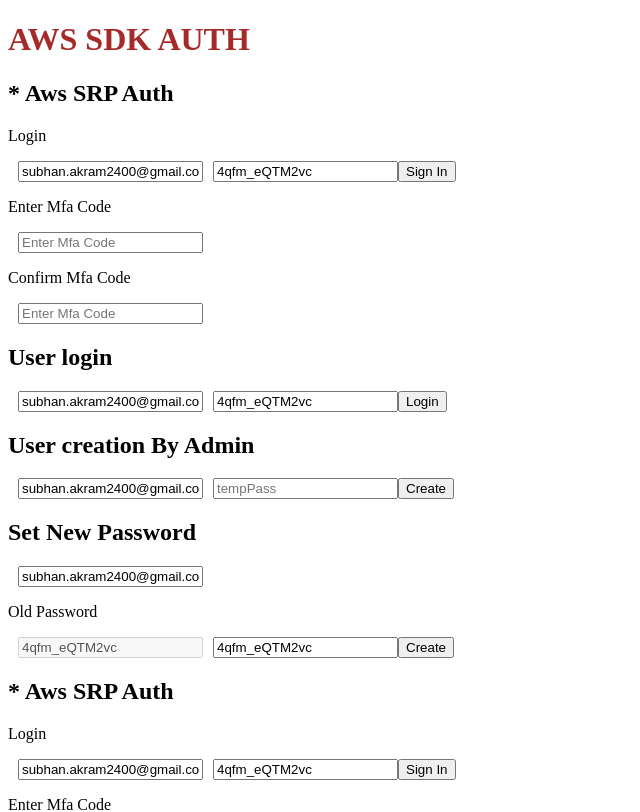
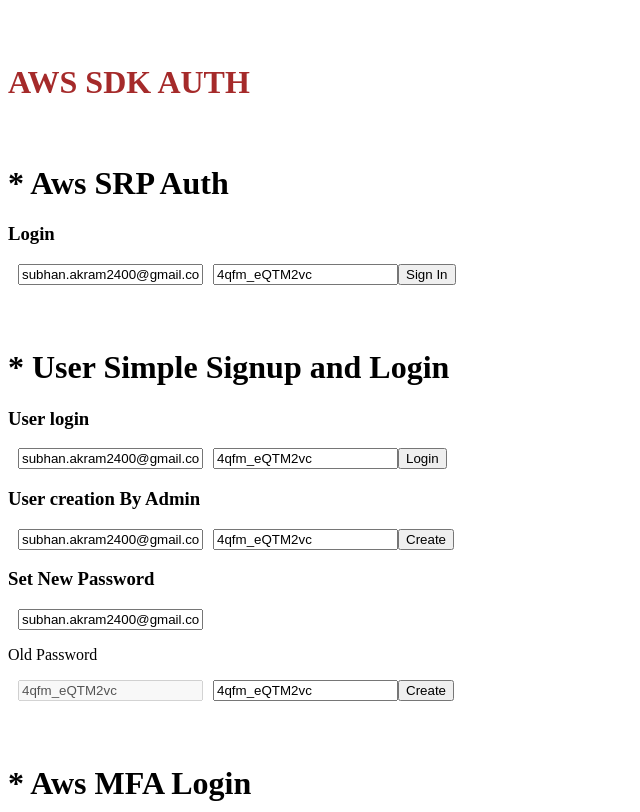
Before and after one commit to subhan300/aws-auth-adk, a React (Vite) app: page / in a window 1280 px wide. Shown: the top 812 px of the page, without its empty margins (0-640 px from the left). Built offline with nearby package versions, Linux system fonts and the light colour scheme.

Commit message:
code udated

```diff
--- a/src/App.css
+++ b/src/App.css
@@ -0,0 +1,3 @@
+h1{
+    margin-top: 4rem;
+}
--- a/src/aws-utils/basicAuthentication.js
+++ b/src/aws-utils/basicAuthentication.js
@@ -3,6 +3,7 @@
      InitiateAuthCommand,
      RespondToAuthChallengeCommand,
      AdminCreateUserCommand,
+     SignUpCommand,
     } from "@aws-sdk/client-cognito-identity-provider";
 
 // Initialize CognitoIdentityProviderClient
@@ -47,18 +48,33 @@
 
 
 async function createUser(username, password, email) {
+    console.log("pass",password,email)
     try {
         // Call the SignUp API to create a new user
-        const command = new AdminCreateUserCommand({
+        // const command = new AdminCreateUserCommand({
+        //     ClientId:clientId, // Replace with your Cognito User Pool client ID
+        //     UserPoolId: userPoolId,
+        //     Username: username,
+        //     TemporaryPassword: password,
+        //     UserAttributes: [{ Name: "name", Value: 'subhan123', },{ Name: "address", Value: 'subhan123', }],
+        //     ValidationData: [
+        //         {
+        //           Name: "phone", // required
+        //           Value: "+923362039061",
+        //         },
+        //       ],
+        //     DesiredDeliveryMediums: ["SMS"], // Specify the delivery medium for sending invitation messages to new users
+        //     // MessageAction: "SUPPRESS", // Specify whether to send an invitation message to the new user
+        //     ForceAliasCreation: true || false,
+        // });
+        const command = new SignUpCommand({
             ClientId:clientId, // Replace with your Cognito User Pool client ID
             UserPoolId: userPoolId,
             Username: username,
-            TemporaryPassword: password,
-            UserAttributes: [
-                { Name: "email", Value: email },
-            ],
-            DesiredDeliveryMediums: ["EMAIL"], // Specify the delivery medium for sending invitation messages to new users
-            MessageAction: "SUPPRESS", // Specify whether to send an invitation message to the new user
+            Password: password,
+            // UserAttributes: [{ Name: "name", Value: 'subhan123', },{ Name: "phone", Value: '+923362039061' },{ Name: "address", Value: 'subhan123', }],
+            // DesiredDeliveryMediums: ["SNS"], // Specify the delivery medium for sending invitation messages to new users
+            // MessageAction: "SUPPRESS", // Specify whether to send an invitation message to the new user
         });
         const response = await cognitoClient.send(command);
         return response; // Return the response if needed
--- a/src/sections/AWSSimpleAuthenticaltion.jsx
+++ b/src/sections/AWSSimpleAuthenticaltion.jsx
@@ -10,7 +10,7 @@
   const [username, setUserName] = useState("subhan.akram2400@gmail.com");
   const [password, setPassword] = useState("4qfm_eQTM2vc");
   const [newPasswordVal, setNewPasswordVal] = useState("4qfm_eQTM2vc");
-  const [tempPass, setTempPass] = useState("");
+  const [tempPass, setTempPass] = useState("4qfm_eQTM2vc");
   async function login(username, password) {
     try {
       const authResult = await initiateAuth(username, password);
@@ -32,7 +32,7 @@
         console.log(authResult);
       }
     } catch (error) {
-      alert("Something went wrong");
+      // alert("Something went wrong");
       console.error("Login failed:", error);
       throw error;
     }
@@ -46,24 +46,25 @@
         const newPasswordRes = await newPassword(resetPasswordRes.Session, {
           NEW_PASSWORD: newPasswordAtribute,
           USERNAME: username,
-          "userAttributes.address": "karachi",
-          "userAttributes.name": username,
-          "userAttributes.phone": "03362039061",
+          // "userAttributes.address": "",
+          // "userAttributes.name": "",
+          // "userAttributes.phone": "",
         });
+        console.log("new password set ",newPasswordRes)
         if (newPasswordRes) {
-          alert("New pass has been set successfully");
+          // alert("New pass has been set successfully");
         }
       }
     } catch (error) {
-      alert("Something went wrong");
+      // alert("Something went wrong");
       console.error("Login failed:", error);
       throw error;
     }
   }
-  console.log(tempPass, "tempPass");
   return (
     <div>
-      <h2>User login </h2>
+       <h1>* User Simple Signup and Login</h1>
+      <h3>User login </h3>
       <input
         value={username}
         placeholder="user name"
@@ -88,7 +89,7 @@
         Login
       </button>
 
-      <h2>User creation By Admin</h2>
+      <h3>User creation By Admin</h3>
       <input
         value={username}
         placeholder="user name"
@@ -111,7 +112,7 @@
         Create
       </button>
 
-      <h2>Set New Password</h2>
+      <h3>Set New Password</h3>
       <input
         value={username}
         placeholder="user name"
--- a/src/sections/MfaSection.jsx
+++ b/src/sections/MfaSection.jsx
@@ -17,8 +17,8 @@
 
   return (
     <div>
-      <h2 >* Aws SRP Auth</h2>
-      <p>Login</p>
+      <h1 >* Aws MFA Login</h1>
+      <h3>Login</h3>
       <input
         value={username}
         placeholder="user name"
--- a/src/sections/SrpSection.jsx
+++ b/src/sections/SrpSection.jsx
@@ -17,8 +17,8 @@
 
   return (
     <div>
-      <h2 >* Aws SRP Auth</h2>
-      <p>Login</p>
+      <h1 >* Aws SRP Auth</h1>
+      <h3>Login</h3>
       <input
         value={username}
         placeholder="user name"
@@ -36,25 +36,7 @@
         className=""
       ></input>
       <button onClick={login}>Sign In</button>
-      <p>Enter Mfa Code</p>
-      <input
-        value={mfa}
-        placeholder="Enter Mfa Code"
-        onChange={(e) => {
-          setMfa(e.target.value);
-        }}
-        className=""
-      ></input>
-      {/* <button onClick={()=>{signIn(username,password)}}>Sign In</button> */}
-      <p>Confirm Mfa Code</p>
-      <input
-        value={confirmMfa}
-        placeholder="Enter Mfa Code"
-        onChange={(e) => {
-          setConfirmMfa(e.target.value);
-        }}
-        className=""
-      ></input>
+
     </div>
   );
 }
```
